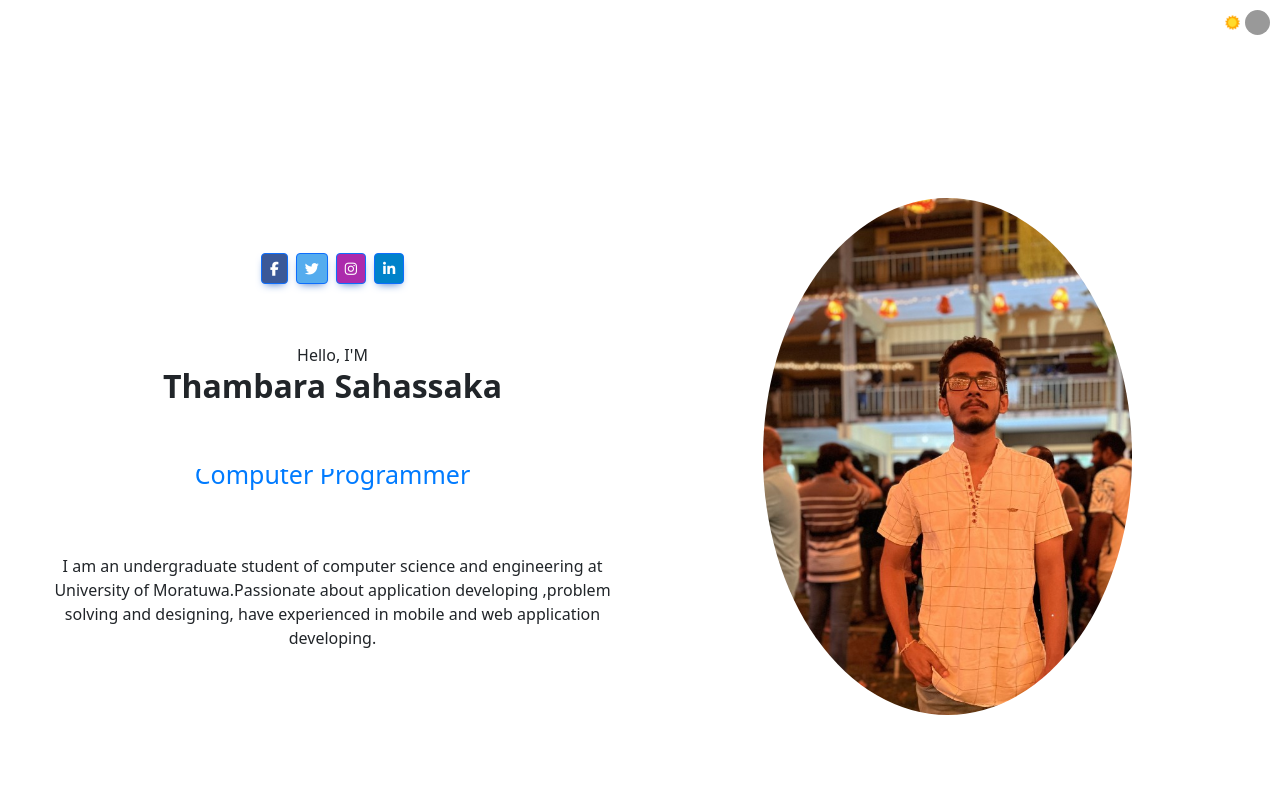
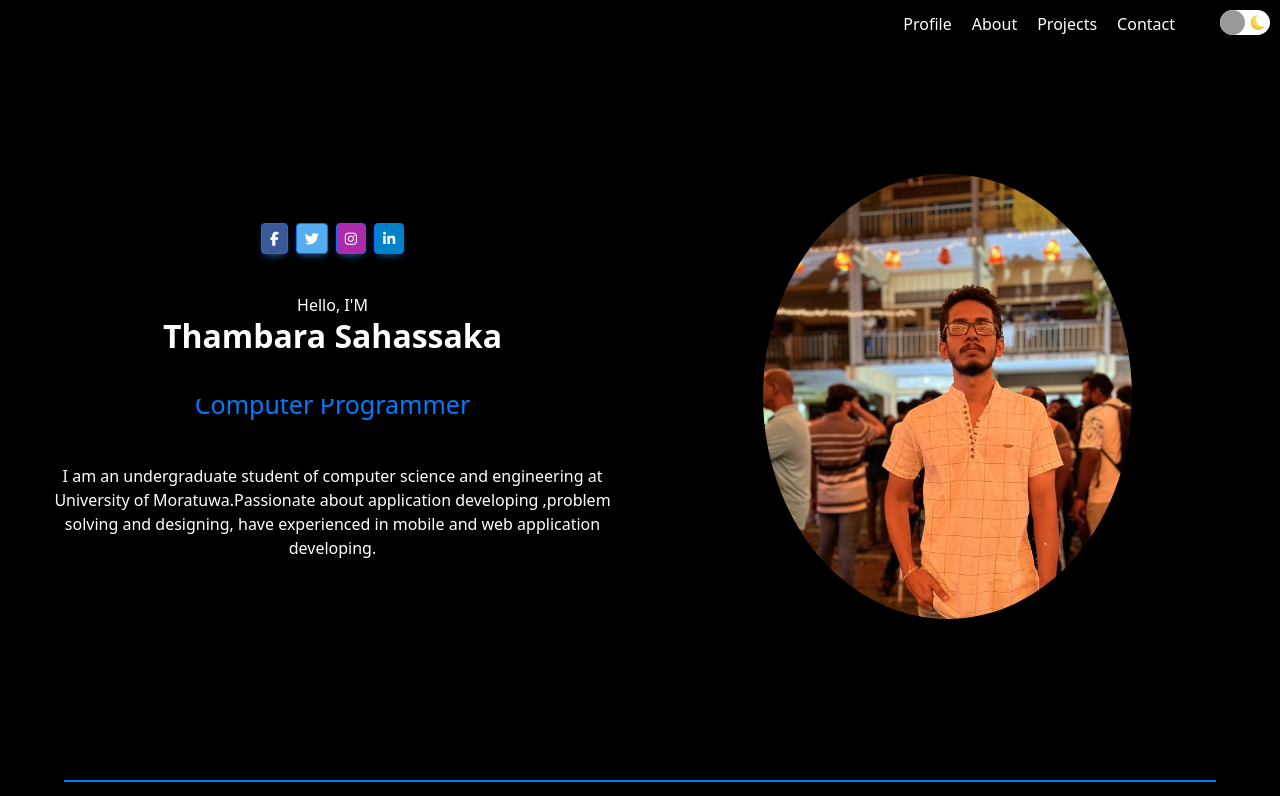
Before and after one commit to Thambara-20/myportfolio, a React (Create React App) app: page / in a window 1280 px wide. Shown: the top 796 px of the page. Built offline with nearby package versions, Linux system fonts and the light colour scheme.

Commit message:
updated navbar

```diff
--- a/src/App.js
+++ b/src/App.js
@@ -4,15 +4,15 @@ import Profile from './PortfolioContainer/Home/Profile';
 import AboutMain from './PortfolioContainer/AboutMe/AboutMain';
 import ProjectList from './PortfolioContainer/HighLights/HighLights';
 import Contact from './PortfolioContainer/ContactMe/Contact';
-import { useContext} from 'react';
+import { useContext } from 'react';
 import { ThemeContext } from './PortfolioContainer/Context';
 import AOS from 'aos';
-import { useEffect } from 'react';
-import ImageList from './test';
+import { useEffect, useRef } from 'react';
+
 function App() {
-
   const theme = useContext(ThemeContext);
   const darkMode = theme.state.darkMode;
+
   useEffect(() => {
     AOS.init({
       duration: 2000,
@@ -20,19 +20,100 @@ function App() {
   }, []);
 
 
+  const profileRef = useRef(null);
+  const aboutRef = useRef(null);
+  const projectRef = useRef(null);
+  const contactRef = useRef(null);
+
+  const scrollToRef = (ref) => {
+    window.scrollTo({ top: ref.current.offsetTop, behavior: 'smooth' });
+  };
+
   return (
-    <div className="App" style={{
-      backgroundColor: darkMode ? "black" : "white",
-      color: darkMode && "white",
-    }}>
+    <div
+      className="App"
+      style={{
+        backgroundColor: darkMode ? 'black' : 'white',
+        color: darkMode && 'white',
+
+
+        // Add this style for positioning
+      }}
+    >
       <Toggle />
-      <Profile />
-      <AboutMain />
-      <ProjectList />
-      <Contact />
-      <ImageList />
+      {/* Navigation bar */}
+      <nav
+        style={{
+          right:90,
 
+          position:'fixed',
+          zIndex : '1000',
+        }}
+      >
+        <ul
+          style={{
+
+            display: 'flex',
+            justifyContent: 'flex-end', // Horizontal list
+            listStyle: 'none', // Remove the dots
+            padding: '12px 15px 15px 15px', // Remove default padding
+          }}
+        >
+          <li
+            style={{
+
+              marginRight: '20px', // Add spacing between items
+              cursor: 'pointer', // Add cursor style
+            }}
+            onClick={() => scrollToRef(profileRef)}
+          >
+            Profile
+          </li>
+          <li
+            style={{
+              marginRight: '20px', // Add spacing between items
+              cursor: 'pointer', // Add cursor style
+            }}
+            onClick={() => scrollToRef(aboutRef)}
+          >
+            About
+          </li>
+          <li
+            style={{
+              marginRight: '20px', // Add spacing between items
+              cursor: 'pointer', // Add cursor style
+            }}
+
+            onClick={() => scrollToRef(projectRef)}
+          >
+            Projects
+          </li>
+          <li
+            style={{
+              cursor: 'pointer', // Add cursor style
+            }}
+            onClick={() => scrollToRef(contactRef)}
+          >
+            Contact
+          </li>
+        </ul>
+      </nav>
+
+      {/* Sections */}
+      <section ref={profileRef}>
+        <Profile />
+      </section>
+      <section ref={aboutRef}>
+        <AboutMain />
+      </section>
+      <section ref={projectRef}>
+        <ProjectList />
+      </section>
+      <section ref={contactRef}>
+        <Contact />
+      </section>
     </div>
   );
 }
+
 export default App;
--- a/src/PortfolioContainer/ContactMe/Contact.css
+++ b/src/PortfolioContainer/ContactMe/Contact.css
@@ -6,7 +6,7 @@
 .c-bg {
   width: 20px;
   height: 100%;
-  background-color: #59b256;
+  background-color: #0099ff;
   position: absolute;
 }
 
--- a/src/PortfolioContainer/ContactMe/Contact.js
+++ b/src/PortfolioContainer/ContactMe/Contact.js
@@ -68,7 +68,7 @@ const Contact = () => {
             <textarea style={{ backgroundColor: darkMode && "#333" }} rows="5" placeholder="Message" name="message" />
             <div style={{ alignItems: 'center', padding: '20px', display: 'flex' }}>
 
-              <button type ="submit" style={{width:'100%'}}class="btn btn-success"> {done ? "send again":"Send"}</button>
+              <button type ="submit" style={{width:'100%', backgroundColor:'#0099ff'}} class="btn btn-secondary"> {done ? "send again":"Send"}</button>
 
             </div>
           </form>
--- a/src/PortfolioContainer/Context.js
+++ b/src/PortfolioContainer/Context.js
@@ -2,7 +2,7 @@ import { createContext, useReducer } from "react";
 
 export const ThemeContext = createContext();
 
-const INITIAL_STATE = { darkMode: false };
+const INITIAL_STATE = { darkMode: true };
 
 const themeReducer = (state, action) => {
   switch (action.type) {
--- a/src/PortfolioContainer/Home/profile.css
+++ b/src/PortfolioContainer/Home/profile.css
@@ -10,7 +10,7 @@
 
     display:flex;
     padding: 19px 25px 0px 25px;
-    height: 110vh;
+    height: 95vh;
 
 }
 
```
